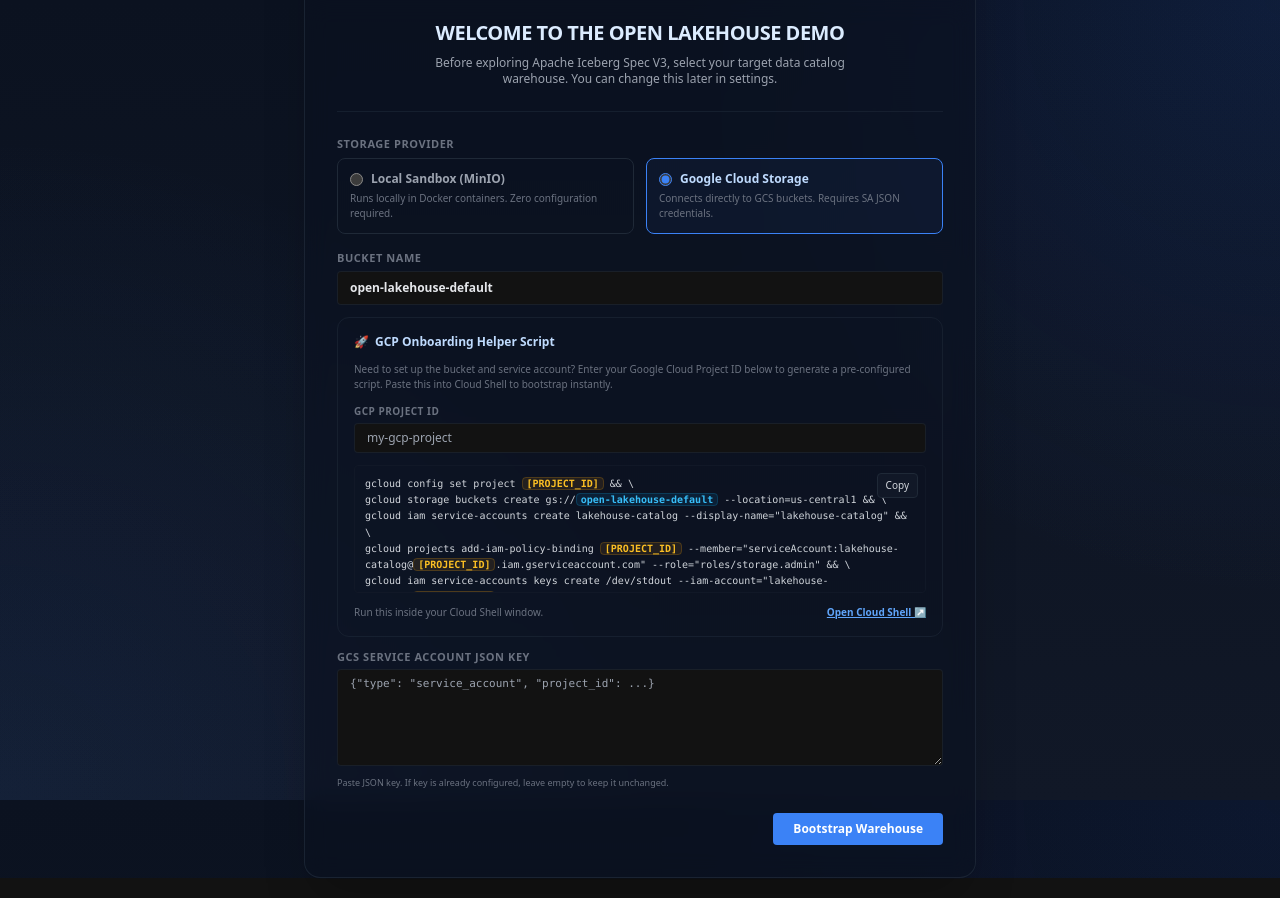
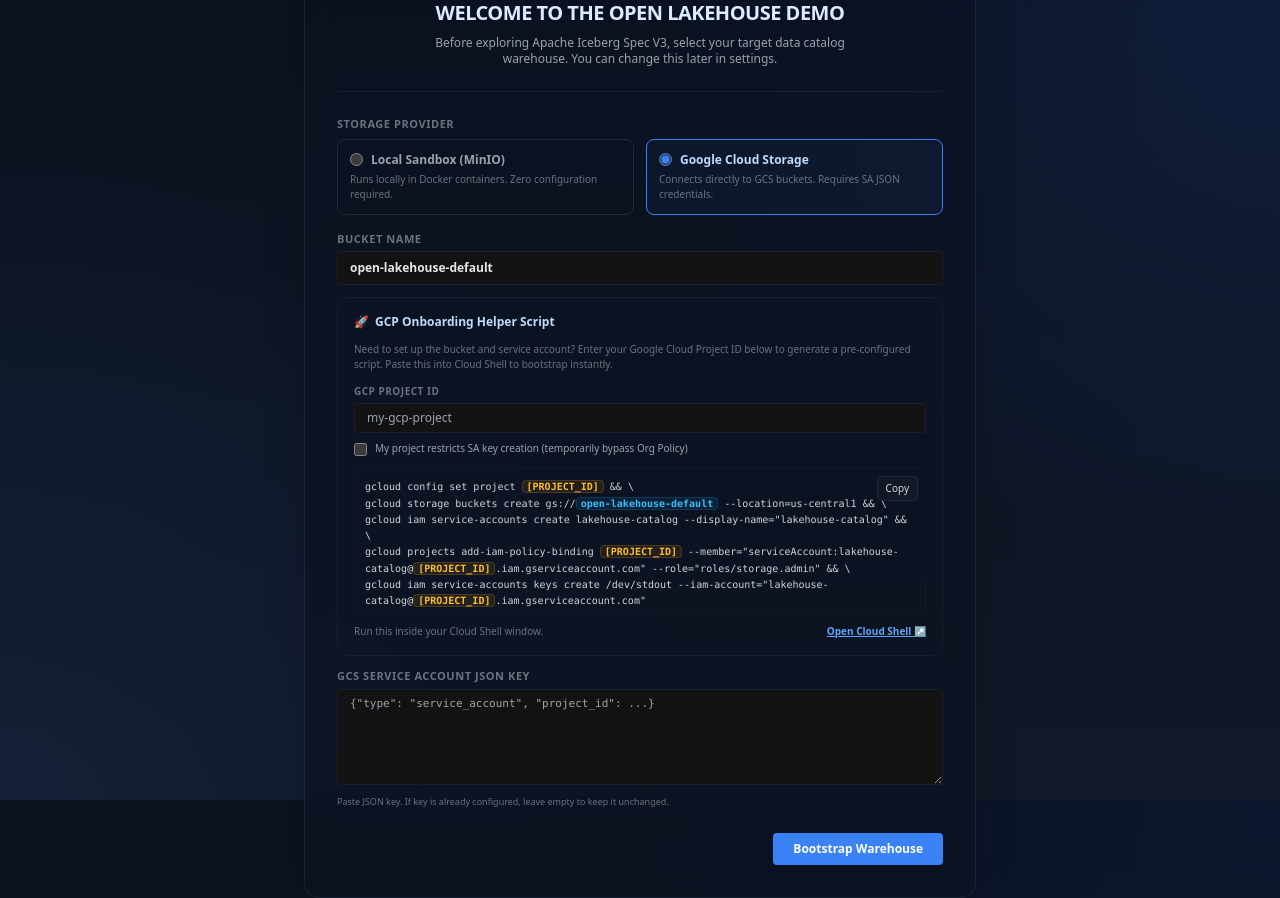
Before and after one commit to Vadoid/open-lakehouse-demo, a Next.js app in the folder webapp/: page / in a window 1280 px wide. Both pictures are taken after a click on the label 794 px from the left and 473 px from the top of the page. Built offline with nearby package versions, Linux system fonts and the light colour scheme.

Commit message:
feat: add GCP Org Policy bypass checkbox toggle and helper warnings inside GCS storage setup onboarding screen

```diff
--- a/webapp/components/StorageSetupForm.tsx
+++ b/webapp/components/StorageSetupForm.tsx
@@ -23,6 +23,7 @@
   const [defaultBucket, setDefaultBucket] = useState("");
   const [projectId, setProjectId] = useState("");
   const [copied, setCopied] = useState(false);
+  const [bypassOrgPolicy, setBypassOrgPolicy] = useState(false);
 
   useEffect(() => {
     fetch("/api/storage-setup")
@@ -71,7 +72,16 @@
 
   const proj = projectId || "[PROJECT_ID]";
   const bkt = cfg.bucket || defaultBucket || "open-lakehouse-bucket";
-  const gcloudScript = `gcloud config set project ${proj} && \\
+
+  const gcloudScript = bypassOrgPolicy
+    ? `gcloud config set project ${proj} && \\
+gcloud resource-manager org-policies disable-enforce constraints/iam.disableServiceAccountKeyCreation --project=${proj} && \\
+gcloud storage buckets create gs://${bkt} --location=us-central1 && \\
+gcloud iam service-accounts create lakehouse-catalog --display-name="lakehouse-catalog" && \\
+gcloud projects add-iam-policy-binding ${proj} --member="serviceAccount:lakehouse-catalog@${proj}.iam.gserviceaccount.com" --role="roles/storage.admin" && \\
+gcloud iam service-accounts keys create /dev/stdout --iam-account="lakehouse-catalog@${proj}.iam.gserviceaccount.com" && \\
+gcloud resource-manager org-policies enable-enforce constraints/iam.disableServiceAccountKeyCreation --project=${proj}`
+    : `gcloud config set project ${proj} && \\
 gcloud storage buckets create gs://${bkt} --location=us-central1 && \\
 gcloud iam service-accounts create lakehouse-catalog --display-name="lakehouse-catalog" && \\
 gcloud projects add-iam-policy-binding ${proj} --member="serviceAccount:lakehouse-catalog@${proj}.iam.gserviceaccount.com" --role="roles/storage.admin" && \\
@@ -188,6 +198,7 @@
             <p className="text-[10px] text-gray-500 leading-normal">
               Need to set up the bucket and service account? Enter your Google Cloud Project ID below to generate a pre-configured script. Paste this into Cloud Shell to bootstrap instantly.
             </p>
+            <div className="space-y-2">
               <div className="space-y-1">
                 <label className="text-[10px] font-bold uppercase tracking-wider text-gray-500 block">GCP Project ID</label>
                 <input
@@ -198,8 +209,27 @@
                   className="w-full px-3 py-1.5 bg-ink-950 text-xs rounded border border-ink-700/60 focus:border-ice-500/40 outline-none text-gray-200"
                 />
               </div>
+              <div className="space-y-1">
+                <label className="flex items-start gap-2 text-[10px] text-gray-400 hover:text-gray-200 cursor-pointer select-none">
+                  <input
+                    type="checkbox"
+                    checked={bypassOrgPolicy}
+                    onChange={(e) => setBypassOrgPolicy(e.target.checked)}
+                    className="accent-ice-500 mt-0.5"
+                  />
+                  <span>
+                    My project restricts SA key creation (temporarily bypass Org Policy)
+                  </span>
+                </label>
+                {bypassOrgPolicy && (
+                  <p className="text-[9px] text-amber-500/80 leading-normal pl-5 animate-in fade-in slide-in-from-top-1 duration-150">
+                    ℹ️ This wraps the script in `resource-manager` commands to temporarily disable the service account key constraint, download the key, and re-enable it immediately. Requires Project Owner or Org Policy Administrator privileges.
+                  </p>
+                )}
+              </div>
+            </div>
             <div className="relative">
-              <div className="p-2.5 bg-ink-950 text-[10px] font-mono rounded overflow-x-auto text-gray-300 border border-ink-800 max-h-32 scrollbar-thin leading-relaxed whitespace-pre-wrap">
+              <div className="p-2.5 bg-ink-950 text-[10px] font-mono rounded overflow-x-auto text-gray-300 border border-ink-800 max-h-36 scrollbar-thin leading-relaxed whitespace-pre-wrap">
                 {gcloudScript.split("\n").map((line, i) => (
                   <div key={i}>{renderScriptLine(line)}</div>
                 ))}
```
Lines whose indentation alone changed are shown as unchanged.
